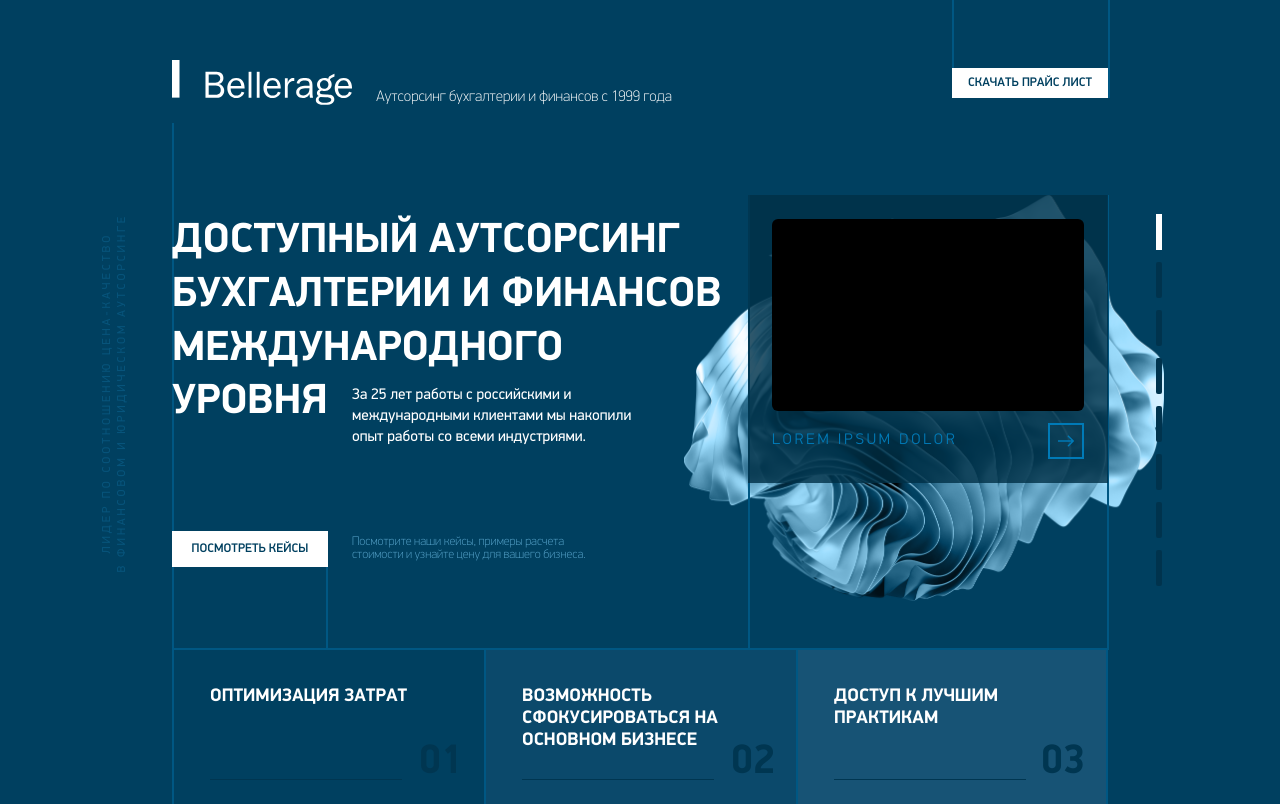
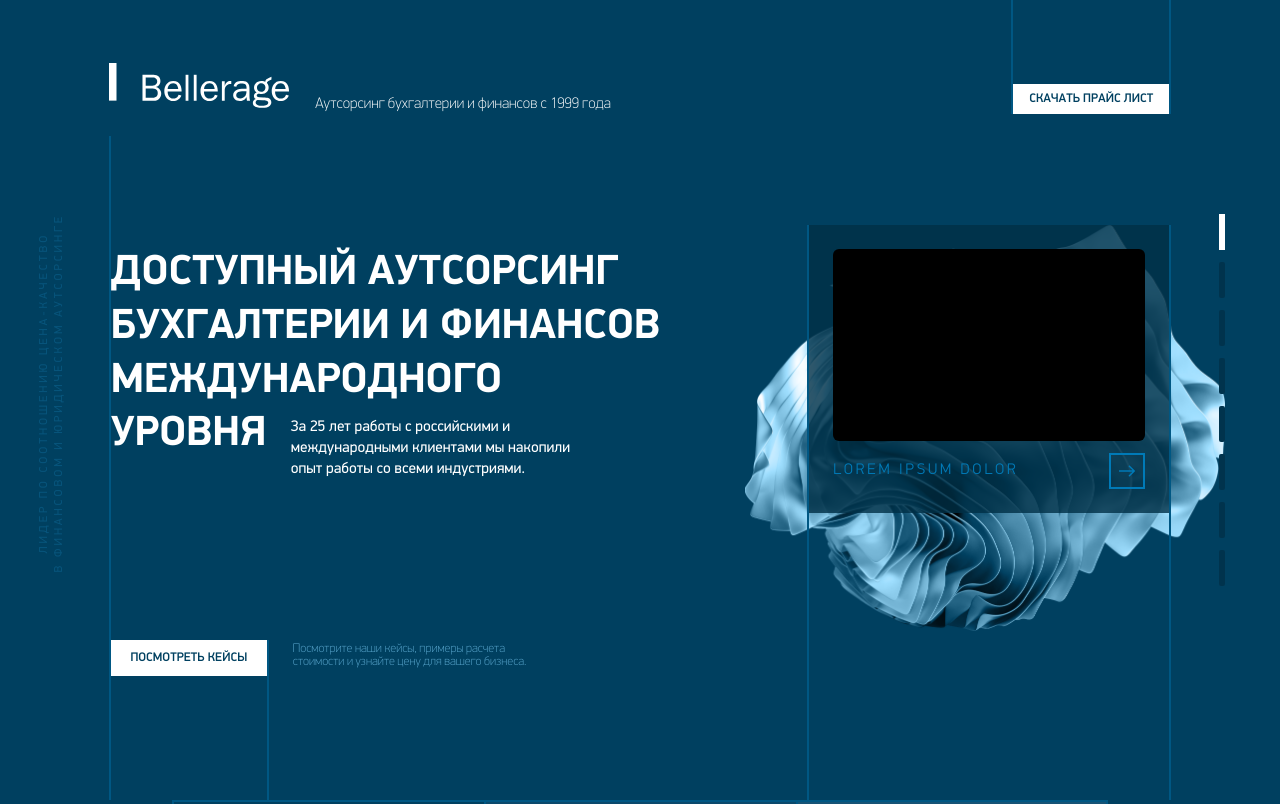
Before and after one commit to ghostgo/bellerage-html, a plain HTML site: page index.html in a window 1280 px wide. Shown: the top 804 px of the page. Drawn offline with Linux system fonts and the light colour scheme.

Commit message:
home segment fullscreen

```diff
--- a/assets/css/home.css
+++ b/assets/css/home.css
@@ -60,33 +60,50 @@
     text-transform: uppercase;
 }
 
+.wrapper-test {
+    max-width: 1560px;
+    width: 83%;
+    height: 100%;
+    margin-left: auto;
+    margin-right: auto;
+}
+
 .home-block {
     width: 100%;
-    height: 1080px;
+    height: 100vh;
     background-color: #004060;
     position: relative;
     z-index: 2;
 }
 
 .home-block__content {
-    box-sizing: border-box;
     height: 100%;
-    padding: 100px 0;
+    width: 100%;
+    display: grid;
+    grid-template-columns: repeat(6, minmax(180px, auto));
+    grid-template-rows: 17% 63% 20%;
 }
 
-.home-block__header {
-    margin-bottom: 150px;
+.home-block__logo {
+    grid-column-start: 1;
+    grid-column-end: 6;
+    align-self: end;
+    margin-bottom: 3vh;
 }
 
-.home-block__body {
-    width: 100%;
-    margin-bottom: 80px;
+.home-block__price-btn {
+    display: flex;
+    align-items: end;
+    margin-bottom: 2.7vh;
+    border-left: 2px solid #005783;
+    border-right: 2px solid #005783;
 }
 
 .home-block__text {
-    position: relative;
-    margin-bottom: 55px;
-    width: 950px;
+    grid-column-start: 1;
+    grid-column-end: 5;
+    padding-top: 13.9vh;
+    border-left: 2px solid #005783;
 }
 
 .home-block__description {
@@ -95,12 +112,39 @@
     left: 300px;
 }
 
+.home-block__video {
+    grid-column-start: 5;
+    grid-column-end: 7;
+    grid-row-start: 2;
+    grid-row-end: 4;
+    margin-top: 11.1vh;
+    justify-self: end;
+    border-left: 2px solid #005783;
+    border-right: 2px solid #005783;
+}
+
 .home-block__background-img {
     position: absolute;
     z-index: -1;
     width: 874px;
-    top: -20px;
+    top: -35px;
     left: -140px;
+}
+
+.home-block__case-btn {
+    grid-column-start: 1;
+    grid-column-end: 2;
+    grid-row-start: 3;
+    grid-row-end: 4;
+    border-left: 2px solid #005783;
+    border-right: 2px solid #005783;
+}
+
+.home-block__case-text {
+    grid-column-start: 2;
+    grid-column-end: 4;
+    margin-top: 5px;
+    margin-left: 40px;
 }
 
 .video-block {
@@ -138,38 +182,7 @@
     z-index: -1;
 }
 
-.home-block__price-btn .v-line {
-    border-left: 2px solid #005783;
-    border-right: 2px solid #005783;
-    height: 150px;
-    width: 258px;
-    left: 0;
-    bottom: 0;
-    z-index: -1;
-}
-
-.home-block__video .v-line {
-    border-left: 2px solid #005783;
-    border-right: 2px solid #005783;
-    width: 596px;
-    top: 0;
-    left: 0;
-    height: 780px;
-}
-
-.home-block__case-btn .v-line__left {
-    bottom: -160px;
-    left: 0;
-    height: 900px;
-}
-
-.home-block__case-btn .v-line__right {
-    top: 0;
-    left: 258px;
-    height: 220px;
-}
-
-@media all and (max-width: 1881px) {
+@media all and ( (max-width: 1881px) or (max-height: 984px) ) {
     .navigation {
         right: -75px;
         height: calc(800% - 41px);
@@ -194,25 +207,13 @@
         top: calc(50% - 260px);
     }
 
-    .home-block {
-        height: 907px;
+    .home-block__content {
+        grid-template-columns: repeat(6, minmax(150px, auto));
     }
 
-    .home-block__content {
-        padding: 84px 0;
-    }
-
-    .home-block__header {
-        margin-bottom: 126px;
-    }
-
-    .home-block__body {
-        margin-bottom: 67px;
-    }
-
-    .home-block__text {
-        margin-bottom: 46px;
-        width: 798px;
+    .home-block__case-text {
+        margin-top: 4px;
+        margin-left: 33px;
     }
 
     .home-block__description {
@@ -222,7 +223,7 @@
 
     .home-block__background-img {
         width: 734px;
-        top: -15px;
+        top: -25px;
         left: -115px;
     }
 
@@ -237,29 +238,9 @@
         height: 277px;
         border-radius: 8px;
     }
-
-    .home-block__price-btn .v-line {
-        height: 126px;
-        width: 216px;
-    }
-
-    .home-block__video .v-line {
-        width: 500px;
-        height: 655px;
-    }
-
-    .home-block__case-btn .v-line__left {
-        bottom: -134px;
-        height: 756px;
-    }
-
-    .home-block__case-btn .v-line__right {
-        left: 216px;
-        height: 184px;
-    }
 }
 
-@media all and (max-width: 1561px) {
+@media all and ( (max-width: 1561px) or (max-height: 835px) ) {
     .navigation {
         right: -63px;
         height: calc(800% - 35px);
@@ -283,25 +264,12 @@
         top: calc(50% - 217px);
     }
 
-    .home-block {
-        height: 756px;
+    .home-block__content {
+        grid-template-columns: repeat(6, minmax(90px, auto));
     }
 
     .home-block__content {
-        padding: 70px 0;
-    }
-
-    .home-block__header {
-        margin-bottom: 105px;
-    }
-
-    .home-block__body {
-        margin-bottom: 56px;
-    }
-
-    .home-block__text {
-        margin-bottom: 38px;
-        width: 665px;
+        grid-template-columns: repeat(6, minmax(126px, auto));
     }
 
     .home-block__description {
@@ -309,11 +277,17 @@
         left: 210px;
     }
 
+    .home-block__case-text {
+        margin-top: 3px;
+        margin-left: 28px;
+    }
+
     .home-block__background-img {
         width: 611px;
         top: -8px;
         left: -98px;
     }
+
 
     .video-block {
         width: 420px;
@@ -325,26 +299,6 @@
         width: 364px;
         height: 237px;
         border-radius: 7px;
-    }
-
-    .home-block__price-btn .v-line {
-        height: 115px;
-        width: 180px;
-    }
-
-    .home-block__video .v-line {
-        width: 417px;
-        height: 536px;
-    }
-
-    .home-block__case-btn .v-line__left {
-        bottom: -112px;
-        height: 630px;
-    }
-
-    .home-block__case-btn .v-line__right {
-        left: 180px;
-        height: 144px;
     }
 }
 
@@ -372,30 +326,18 @@
         top: calc(50% - 186px);
     }
 
-    .home-block {
-        height: 648px;
-    }
-
     .home-block__content {
-        padding: 60px 0;
-    }
-
-    .home-block__header {
-        margin-bottom: 90px;
-    }
-
-    .home-block__body {
-        margin-bottom: 48px;
-    }
-
-    .home-block__text {
-        margin-bottom: 33px;
-        width: 570px;
+        grid-template-columns: repeat(6, minmax(108px, auto));
     }
 
     .home-block__description {
         bottom: -18px;
         left: 180px;
+    }
+
+    .home-block__case-text {
+        margin-top: 3px;
+        margin-left: 24px;
     }
 
     .home-block__background-img {
@@ -414,26 +356,6 @@
         width: 312px;
         height: 198px;
         border-radius: 6px;
-    }
-
-    .home-block__price-btn .v-line {
-        height: 98px;
-        width: 154px;
-    }
-
-    .home-block__video .v-line {
-        width: 357px;
-        height: 455px;
-    }
-
-    .home-block__case-btn .v-line__left {
-        bottom: -96px;
-        height: 540px;
-    }
-
-    .home-block__case-btn .v-line__right {
-        left: 154px;
-        height: 117px;
     }
 }
 
@@ -461,30 +383,14 @@
         top: calc(50% - 155px);
     }
 
-    .home-block {
-        height: 540px;
-    }
-
-    .home-block__content {
-        padding: 50px 0;
-    }
-
-    .home-block__header {
-        margin-bottom: 75px;
-    }
-
-    .home-block__body {
-        margin-bottom: 40px;
-    }
-
-    .home-block__text {
-        margin-bottom: 27px;
-        width: 475px;
-    }
-
     .home-block__description {
         bottom: -15px;
         left: 150px;
+    }
+
+    .home-block__case-text {
+        margin-top: 2px;
+        margin-left: 20px;
     }
 
     .home-block__background-img {
@@ -508,30 +414,6 @@
     .v-line {
         border-left: 1px solid #005783;
     }
-
-    .home-block__price-btn .v-line {
-        border-left: 1px solid #005783;
-        border-right: 1px solid #005783;
-        height: 75px;
-        width: 129px;
-    }
-
-    .home-block__video .v-line {
-        border-left: 1px solid #005783;
-        border-right: 1px solid #005783;
-        width: 298px;
-        height: 370px;
-    }
-
-    .home-block__case-btn .v-line__left {
-        bottom: -80px;
-        height: 450px;
-    }
-
-    .home-block__case-btn .v-line__right {
-        left: 129px;
-        height: 90px;
-    }
 }
 
 @media all and (max-width: 961px) {
@@ -546,20 +428,9 @@
         /* padding: 100px 100px; */
     }
 
-    .home-block__header {
-        margin-bottom: 60px;
-        flex-direction: column;
-        gap: 50px;
-    }
-
     .home-block__price-btn {
         width: 80%;
         height: 50px;
-    }
-
-    .home-block__body {
-        flex-direction: column;
-        margin-bottom: 80px;
     }
 
     .home-block__text {
@@ -654,14 +525,6 @@
         padding: 100px 0;
     }
 
-    .home-block__header {
-        margin-bottom: 150px;
-    }
-
-    .home-block__body {
-        margin-bottom: 80px;
-    }
-
     .home-block__text {
         margin-bottom: 55px;
         width: 950px;
@@ -689,24 +552,4 @@
         height: 330px;
         border-radius: 10px;
     }
-
-    .home-block__price-btn .v-line {
-        height: 150px;
-        width: 258px;
-    }
-
-    .home-block__video .v-line {
-        width: 596px;
-        height: 780px;
-    }
-
-    .home-block__case-btn .v-line__left {
-        bottom: -160px;
-        height: 900px;
-    }
-
-    .home-block__case-btn .v-line__right {
-        left: 258px;
-        height: 220px;
-    }
 } */
--- a/index.html
+++ b/index.html
@@ -16,7 +16,7 @@
 </head>
 <body>
     <section id="home" class="home-block">
-        <div class="wrapper position-relative">
+        <div class="wrapper-test position-relative">
             <nav class="navigation display-desktop">
                 <ul class="column gap-20 navigation__list">
                     <li class="navigation__link"><a href="#home"></a></li>
@@ -33,7 +33,45 @@
                 <div class="left-side__text"><p>лидер по соотношению цена-качество <br>в финансовом и юридическом аутсорсинге</p></div>
             </div>
             <div class="home-block__content">
-                <div class="row home-block__header">
+                <div class="home-block__logo">
+                    <img class=" mr40" src="assets/img/logo.svg" alt="Bellerage">
+                    <span class="f-weight-100 f-size-160 white">Аутсорсинг бухгалтерии и финансов с 1999 года</span>
+                </div>
+                <div class="home-block__price-btn position-relative">
+                    <button class="short">Скачать прайс лист</button>
+                </div>
+                <div class="home-block__text">
+                    <div class="position-relative">
+                        <h1>Доступный аутсорсинг бухгалтерии и финансов международного <br> уровня</h1>
+                        <span class="home-block__description white f-weight-400 f-size-160 line-height-220">За 25 лет работы с российскими и <br> международными клиентами мы накопили <br> опыт работы со всеми индустриями.</span>
+                    </div>
+                </div>
+                <div class="home-block__video">
+                    <div class="position-relative mouse_parallax">
+                        <img class="home-block__background-img" src="assets/img/pattern.png">
+                    </div>
+                    <div class="column video-block position-relative">
+                        <div class="video-block__video mb20"></div>
+                        <div class="row width-100">
+                            <div class="video-block__description">Lorem ipsum dolor</div>
+                            <button class="sqaure-btn"><img src="assets/img/arrowRight2.svg" alt="Открыть"></button>
+                        </div>
+                    </div>
+                </div>
+                <div class="home-block__case-btn position-relative">
+                    <button>Посмотреть кейсы</button>
+                </div>
+                <div class="home-block__case-text">
+                    <span class="f-weight-100 f-size-130 line-height-140 sky-blue">Посмотрите наши кейсы, примеры расчета <br> стоимости и узнайте цену для вашего бизнеса.</span>
+                </div>
+
+            </div>
+        </div>
+    </section>
+    <!-- <section id="home" class="home-block-test">
+        <div class="wrapper-test position-relative">
+            <div class="home-block__content column jc-sb">
+                <div class="row home-block__header width-100">
                     <div class="row ai-end">
                         <img class="mr40" src="assets/img/logo.svg" alt="Bellerage">
                         <span class="f-weight-100 f-size-160 white">Аутсорсинг бухгалтерии и финансов с 1999 года</span>
@@ -70,7 +108,7 @@
                 </div>
             </div>
         </div>
-    </section>
+    </section> -->
 
     <section id="details" class="details-block">
         <div class="wrapper">
@@ -225,7 +263,7 @@
                         </div>
                         <p class="white details-block__card-descr">Lorem ipsum dolor sit amet consectetur, adipisicing elit. Praesentium, iste.</p>
                     </li>
-                    <!--! NAVIGATION -->
+                    <!--! NAVIGATION !-->
                     <div class="row gap-20 ai-end details-block__card-navigation">
                         <button class="sqaure-btn details-block__card-prev-btn"><img src="assets/img/arrowLeft2.svg" alt="Следующая страница"></button>
                         <button class="sqaure-btn details-block__card-next-btn"><img src="assets/img/arrowRight2.svg" alt="Предыдущая страница"></button>
```
Also changed, not shown: assets/css/main.css (+4 -4 lines).
